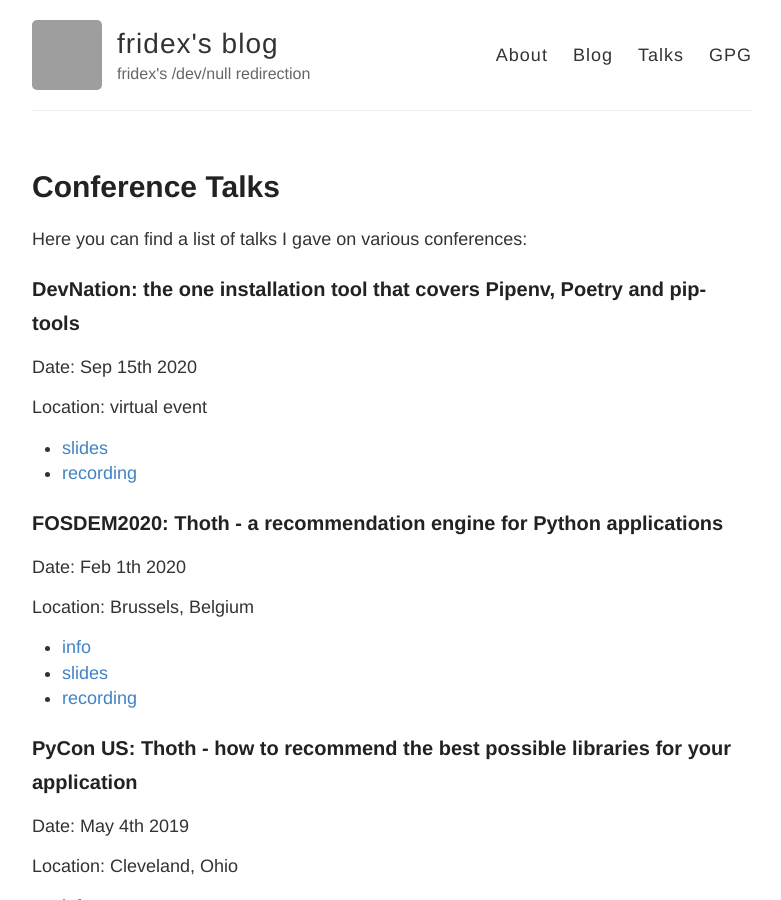
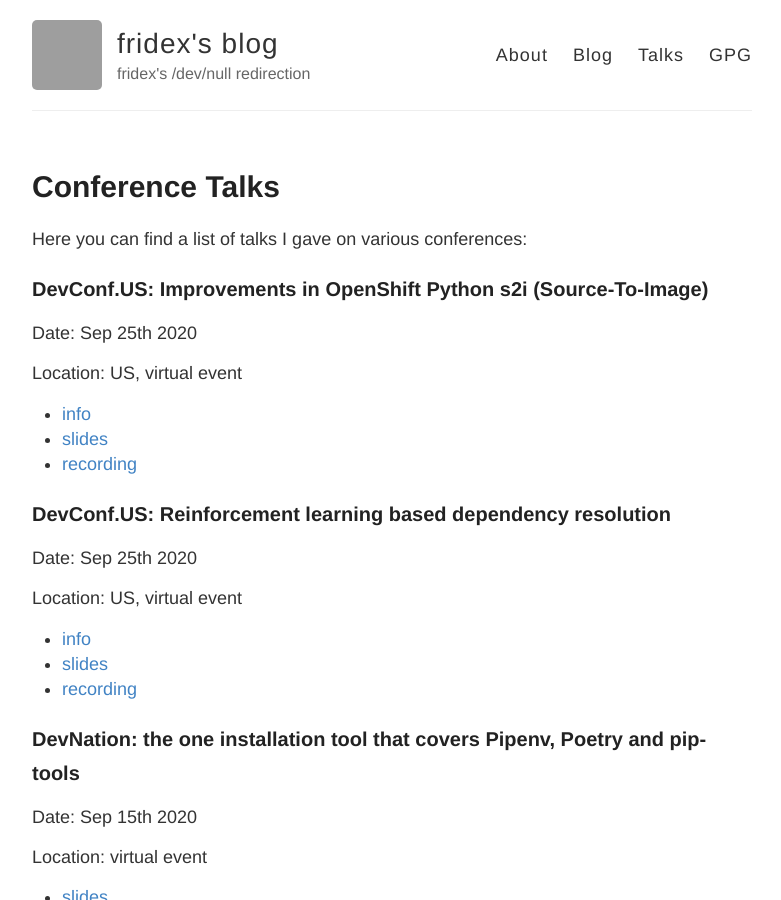
Before and after one commit to fridex/fridex.github.io, a Jekyll site: the page built from talks.md, in a window 1280 px wide and 900 px high. Shown: the whole window, without its empty margins (248-1029 px from the left). Built offline with Jekyll 4.4.1, drawn with Linux system fonts in a browser that asks for light colours; grey boxes are pictures that could not be loaded.

Commit message:
Add links to DevConf.US talks

```diff
--- a/talks.md
+++ b/talks.md
@@ -5,6 +5,28 @@
 ---
 
 Here you can find a list of talks I gave on various conferences:
+
+### DevConf.US: Improvements in OpenShift Python s2i (Source-To-Image)
+
+Date: Sep 25th 2020
+
+Location: US, virtual event
+
+ * [info](https://devconfus2020.sched.com/event/dkXi/improvements-in-openshift-python-s2i)
+ * [slides](https://github.com/thoth-station/talks/blob/master/2020-09-25-devconf-us/thoth_python_s2i.pdf)
+ * [recording](https://www.youtube.com/watch?v=QT4ConYPSOA)
+
+
+### DevConf.US: Reinforcement learning based dependency resolution
+
+Date: Sep 25th 2020
+
+Location: US, virtual event
+
+ * [info](https://devconfus2020.sched.com/event/dkYC/reinforcement-learning-based-dependency-resolution)
+ * [slides](https://github.com/thoth-station/talks/blob/master/2020-09-25-devconf-us/reinforcement_learning_based_dependency_resolution.pdf)
+ * [recording](https://www.youtube.com/watch?v=AKs5W_tpiQ8)
+
 
 ### DevNation: the one installation tool that covers Pipenv, Poetry and pip-tools
 
```
